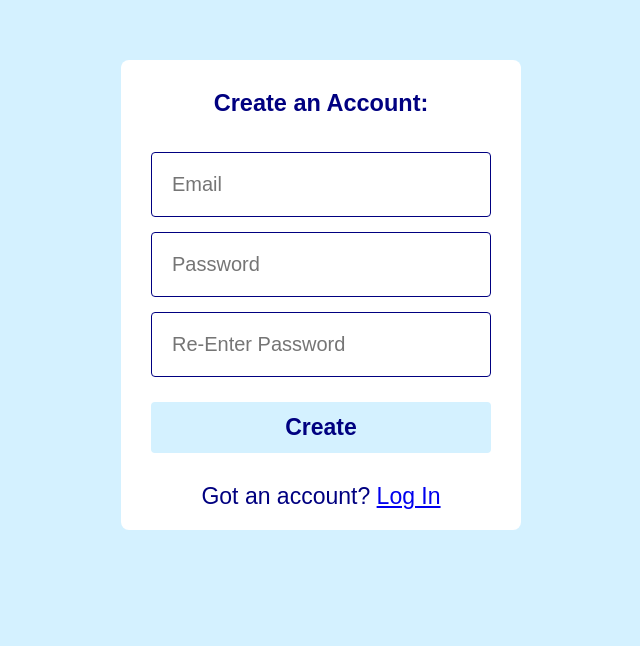
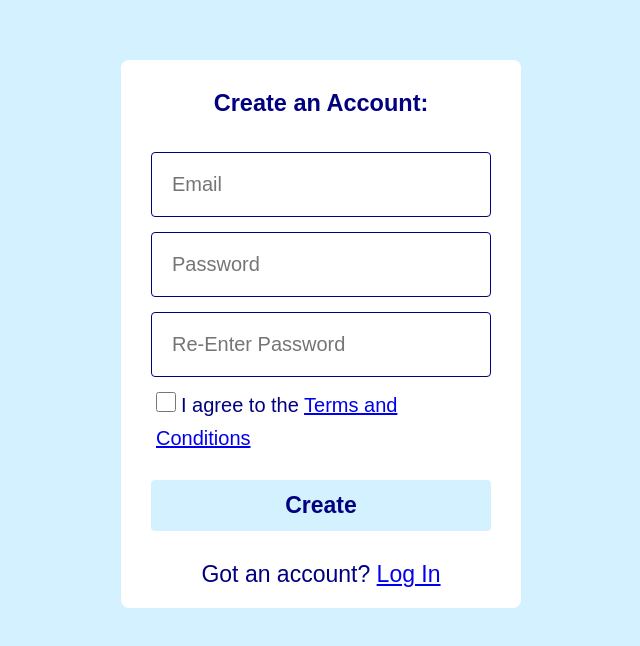
Before and after one commit to ldamps/YarnScapeApp, a React (Vite) app in the folder yarnscape-app/: page /signup in a window 1280 px wide. Shown: the part 190-836 px from the top of the page, without its empty margins (319-959 px from the left). Built offline with nearby package versions, Linux system fonts and the light colour scheme.

Commit message:
security consideration: strong password validation

```diff
--- /dev/null
+++ b/yarnscape-app/src/components/validatePassword.tsx
@@ -0,0 +1,31 @@
+// Validate the password to make sure it is of suitable strength: atleast length 8, has lowercase, has uppercase, has number and has a special character
+
+export const validatePasswordStrength = (password: string): string | null => {
+    const minLength = 8;
+    const hasUpperCase = /[A-Z]/.test(password);
+    const hasLowerCase = /[a-z]/.test(password);
+    const hasNumbers = /\d/.test(password);
+    const hasSpecialChars = /[!@#$%^&*(),.?":{}|<>]/.test(password);
+
+    if (password.length < minLength) {
+        return 'Password must be at least 8 characters long';
+    }
+
+    if (!hasUpperCase) {
+        return 'Password must contain at least one uppercase letter';
+    }
+
+    if (!hasLowerCase) {
+        return 'Password must contain at least one lowercase letter';
+    }
+
+    if (!hasNumbers) {
+        return 'Password must contain at least one number';
+    }
+
+    if (!hasSpecialChars) {
+        return 'Password must contain at least one special character';
+    }
+
+    return null; // No validation errors
+};
--- a/yarnscape-app/src/main.tsx
+++ b/yarnscape-app/src/main.tsx
@@ -44,7 +44,7 @@ ReactDOM.createRoot(document.getElementById('root') as HTMLElement).render(
         <Route path="/userprofile" element={<AuthRoute><Userprofile /></AuthRoute>} />
         <Route path="/settings" element={<AuthRoute><Settings /></AuthRoute>} />
         <Route path="/privacypolicy" element={<AuthRoute><Privacypolicy /></AuthRoute>} />
-        <Route path="/termsconditions" element={<AuthRoute><Termscon /></AuthRoute>} />
+        <Route path="/termsconditions" element={<Termscon />} />
         <Route path="/track" element={<AuthRoute><Track /></AuthRoute>} />
         <Route path="/design" element={<AuthRoute><Design /></AuthRoute>} />
         <Route path="/library" element={<AuthRoute><Library /></AuthRoute>} />
--- a/yarnscape-app/src/pages/Signup.tsx
+++ b/yarnscape-app/src/pages/Signup.tsx
@@ -4,6 +4,7 @@ import { useState } from 'react';
 import { getAuth, GoogleAuthProvider, signInWithPopup, createUserWithEmailAndPassword } from 'firebase/auth';
 import { useNavigate } from 'react-router-dom';
 import './styles.css'
+import { validatePasswordStrength } from '../components/validatePassword';
 
 const Signup = () => {
     // Initialize Firebase authentication and navigation
@@ -16,14 +17,33 @@ const Signup = () => {
     const [password, setPassword] = useState('');
     const [confirmPassword, setConfirmPassword] = useState('');
     const [error, setError] = useState('');
+    const [isChecked, setIsChecked] = useState(false);
+
+    const handleCheckboxChange = (e: React.ChangeEvent<HTMLInputElement>) => {
+        setIsChecked(e.target.checked);
+    };
 
     // Function to handle sign-up with email and password
+    const validationError = validatePasswordStrength(password);
     const signUpWithEmail = async () => {
+
+        if (validationError) {
+            setError(validationError);
+            return;
+        } else if (password !== confirmPassword) {
+            setError('Passwords do not match');
+            return;
+        } else if (!isChecked) {
+            setError('Please agree to the terms and conditions in order to create your YarnScape account.');
+            return;
+        }
+
+        /*
         // Check if passwords match
         if (password !== confirmPassword) {
             setError('Passwords do not match');
             return;
-        }
+        }*/
 
         setAuthing(true);
         setError('');
@@ -56,6 +76,13 @@ const Signup = () => {
                     <input type='password' placeholder='Password' value={password} onChange={(e) => setPassword(e.target.value)} />
 
                     <input type='password' placeholder='Re-Enter Password' value={confirmPassword} onChange={(e) => setConfirmPassword(e.target.value)} />
+
+                    <div className="termsCheckbox">
+                        <label>
+                            <input type="checkbox" checked={isChecked} onChange={handleCheckboxChange} />
+                        I agree to the <a href='/termsconditions'>Terms and Conditions</a>
+                        </label>
+                    </div>
                 </div>
 
                 <div className='login-section-submitbtn'>
--- a/yarnscape-app/src/pages/TermsCon.tsx
+++ b/yarnscape-app/src/pages/TermsCon.tsx
@@ -4,14 +4,19 @@ import {FaArrowCircleLeft} from 'react-icons/fa';
 
 const Termscon = () => {
     const navigate = useNavigate();
-    const navigateToSettings = () => {
+
+    /*const navigateToSettings = () => {
         navigate('/settings');
+    }*/
+
+    const handleGoBack = () => {
+        navigate(-1);
     }
 
     return (
         <div className="termscons-container">
             <div className="termscons-header">
-                <div className="profile-icon" onClick={navigateToSettings}>
+                <div className="profile-icon" onClick={handleGoBack}>
                     <FaArrowCircleLeft size={30} />
                 </div>
                 <h1>YarnScape's Terms and Conditions</h1>
--- a/yarnscape-app/src/pages/styles.css
+++ b/yarnscape-app/src/pages/styles.css
@@ -182,6 +182,44 @@ Login + Signup styles */
     text-align: center;
     font-size: 20px;
 }
+
+/* Style for the entire label */
+.termsCheckbox {
+    display: flex;
+    align-items: center;  /* Aligns items (checkbox and text) vertically in the center */
+    font-size: var(--text-size-input);
+    color: var(--c-text-primary);
+    margin-bottom: 20px;
+    padding-left: 5px;
+}
+
+/* Style for the checkbox input */
+.termsCheckbox input[type="checkbox"] {
+    margin-right: 5px;
+    width: 20px;
+    height: 20px;
+    border-radius: 4px;
+}
+
+/* Hover effect for the checkbox */
+.termsCheckbox input[type="checkbox"]:hover {
+    transform: scale(1.1);
+    transition: transform 0.2s;
+}
+
+/* Style for the link (Terms and Conditions) */
+.termsCheckbox .terms-link {
+    color: var(--c-text-primary);
+    text-decoration: none;
+    transition: color 0.2s;
+}
+
+/* Change the link color when hovered */
+.termsCheckbox .terms-link:hover {
+    color: var(--c-text-primary);
+    text-decoration: underline;
+}
+
 
 /*---------------------------------------------------
 Homepage styles */
```
